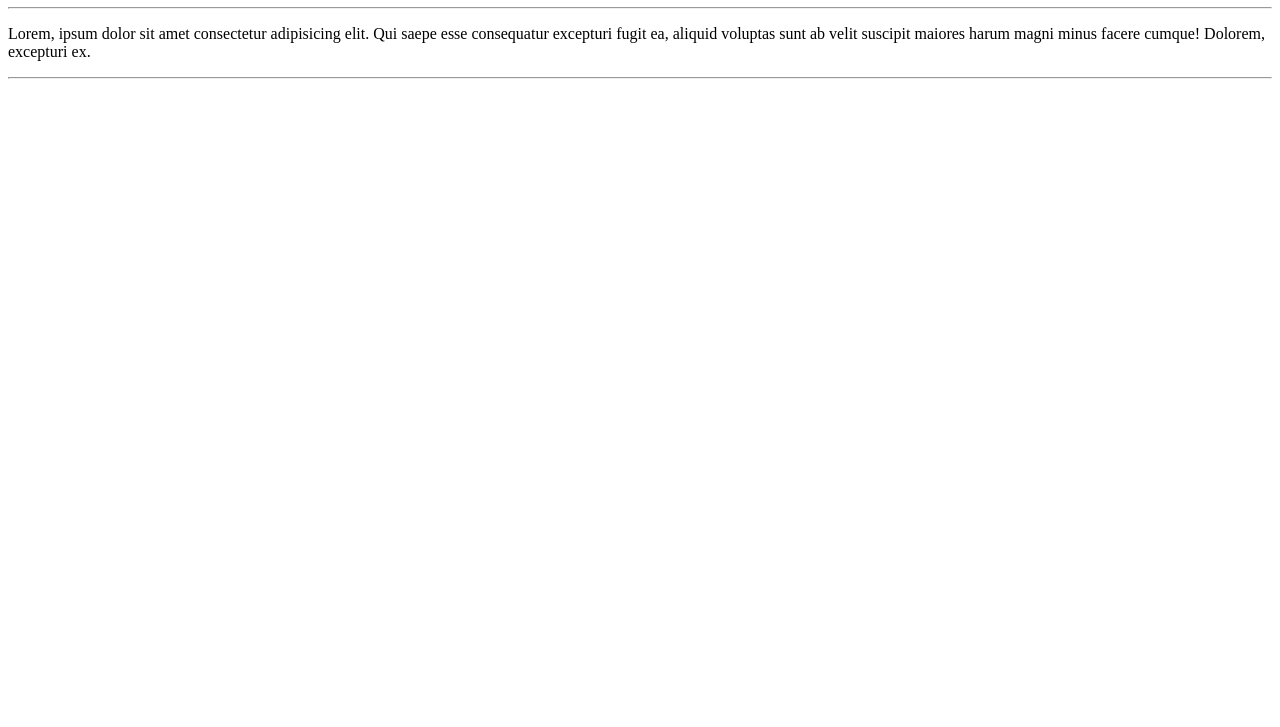
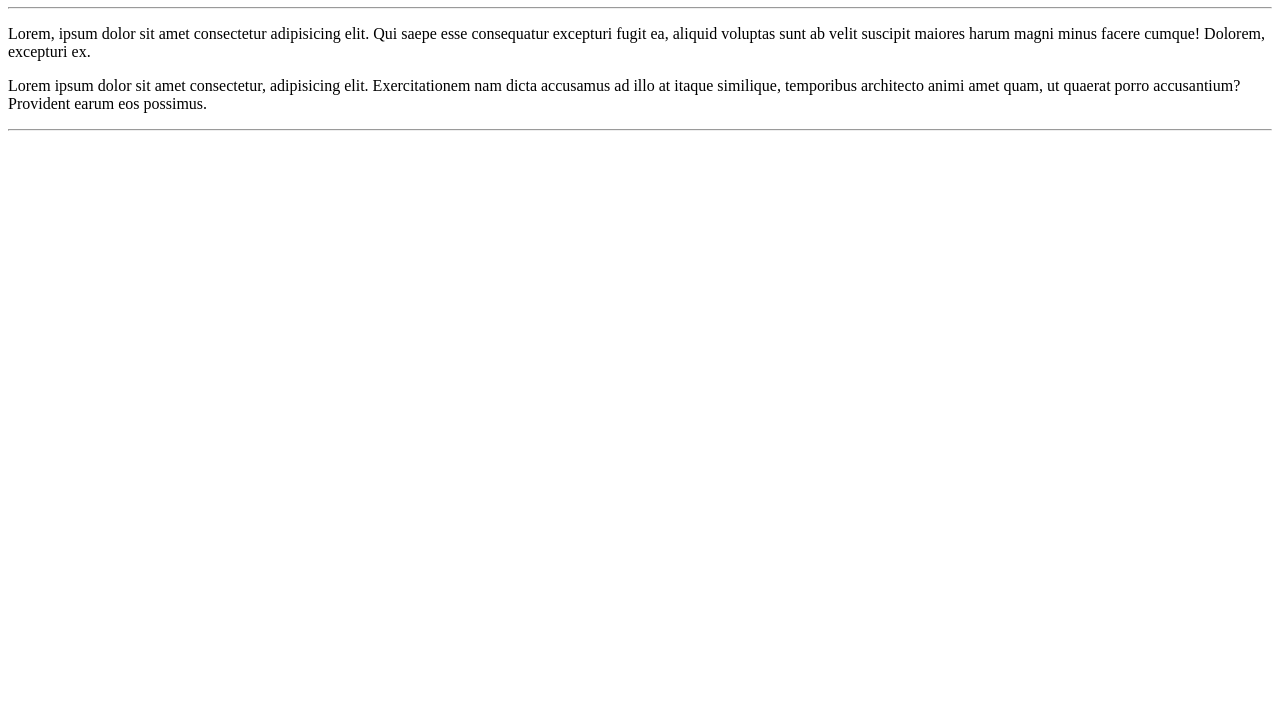
Before and after one commit to nicool-cmd/OlaMundo, a plain HTML site: page siteExemplo/index.html in a window 1280 px wide. Shown: the part 73-800 px from the top of the page. Drawn offline with Linux system fonts and the light colour scheme.

Commit message:
Adicionado um parágrafo

```diff
--- a/siteExemplo/index.html
+++ b/siteExemplo/index.html
@@ -9,6 +9,7 @@
     <h1>Olá Mundo!</h1>
     <hr>
     <p>Lorem, ipsum dolor sit amet consectetur adipisicing elit. Qui saepe esse consequatur excepturi fugit ea, aliquid voluptas sunt ab velit suscipit maiores harum magni minus facere cumque! Dolorem, excepturi ex.</p>
+    <p>Lorem ipsum dolor sit amet consectetur, adipisicing elit. Exercitationem nam dicta accusamus ad illo at itaque similique, temporibus architecto animi amet quam, ut quaerat porro accusantium? Provident earum eos possimus.</p>
     <hr>
 </body>
 </html>
```
